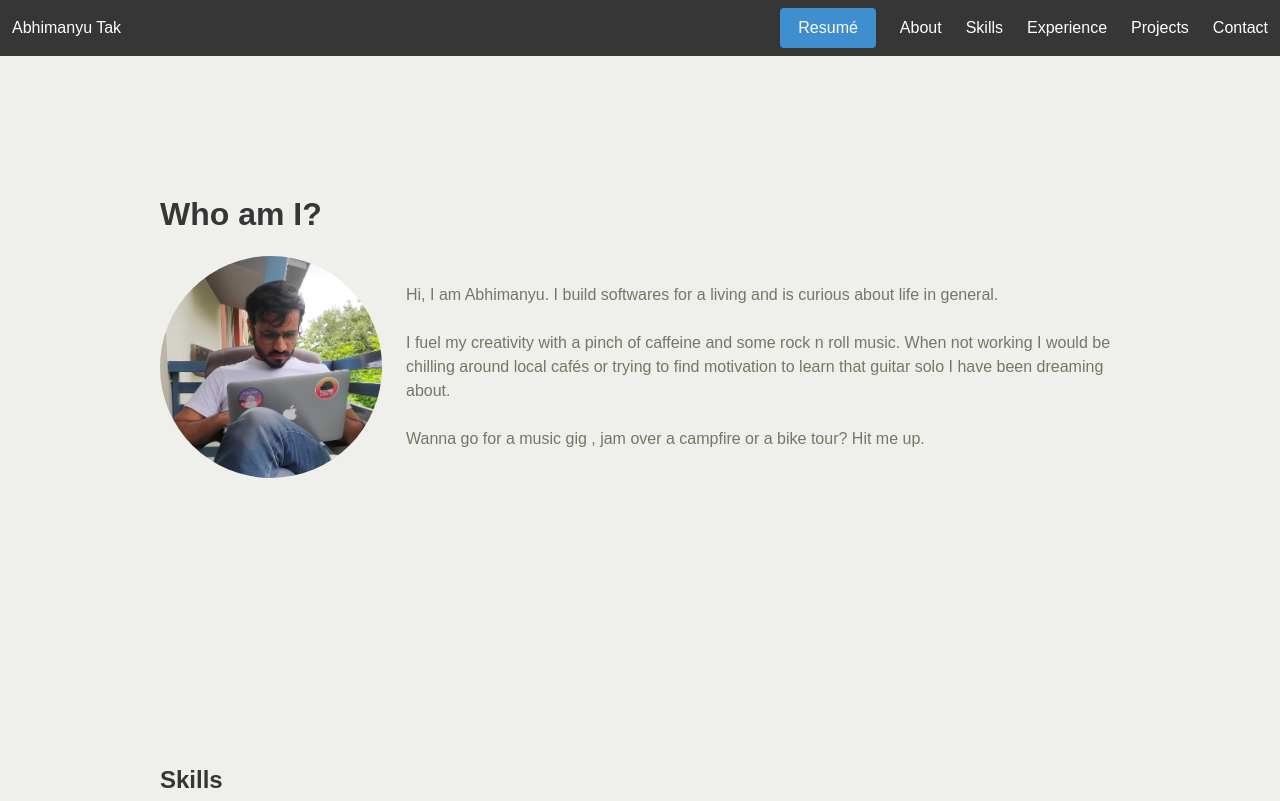
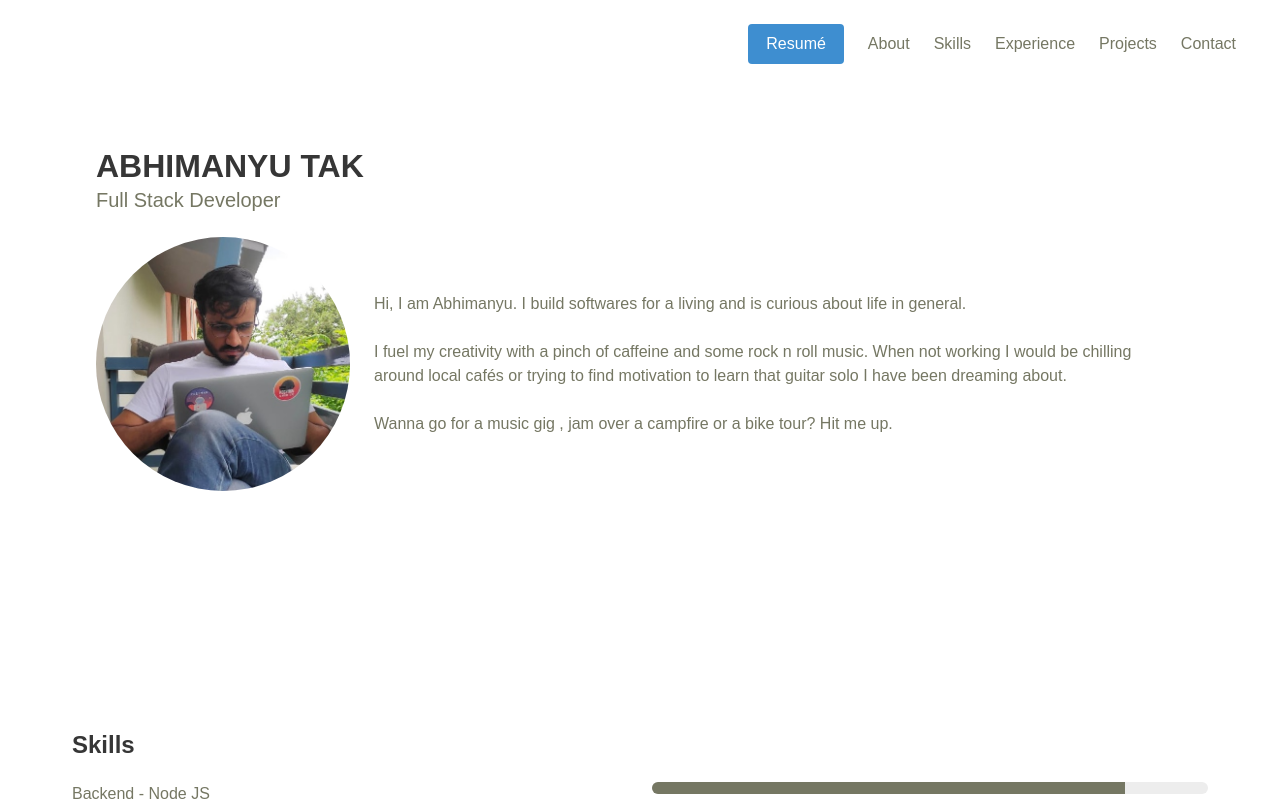
Before and after one commit to AbhimanyuTak/portfolio, a React (Create React App) app: page / in a window 1280 px wide. Shown: the top 801 px of the page. Built offline with nearby package versions, Linux system fonts and the light colour scheme.

Commit message:
Layout and theme changes

```diff
--- a/src/App.scss
+++ b/src/App.scss
@@ -17,11 +17,12 @@ $grey-light: $beige-light;
 $primary: $purple;
 // $link: $pink;
 $link: $brown;
-$widescreen-enabled: false;
+$widescreen-enabled: true;
 $fullhd-enabled: false;
 
 // Update some of Bulma's component variables
-$body-background-color: $beige-lighter;
+// $body-background-color: $beige-lighter;
+$body-background-color: #ffffff;
 $control-border-width: 2px;
 $input-border-color: transparent;
 $input-shadow: none;
@@ -51,26 +52,6 @@ $input-shadow: none;
 // Grid
 @import '../node_modules/bulma/sass/grid/columns.sass';
 
-// .App {
-//   text-align: center;
-// }
-
-// .App-logo {
-//   animation: App-logo-spin infinite 20s linear;
-//   height: 80px;
-// }
-
-// .App-header {
-//   background-color: #222;
-//   height: 150px;
-//   padding: 20px;
-//   color: white;
-// }
-
-// .App-intro {
-//   font-size: large;
-// }
-
 
 @keyframes App-logo-spin {
   from { transform: rotate(0deg); }
--- a/src/components/about.js
+++ b/src/components/about.js
@@ -6,12 +6,14 @@ import displayPicture from '../../public/mine.jpg'
 class About extends Component {
   render() {
     return (
-      <section className="section" >
       <div className="hero-body">
         <div className="container">
           <h1 className="title">
-              Who am I?
+            ABHIMANYU TAK
           </h1>
+          <h2 className="subtitle">
+            Full Stack Developer
+          </h2>
           <div className="columns is-vcentered">
             <div className="column is-one-quarter">
               <figure className="image is-1by1">
@@ -34,7 +36,6 @@ class About extends Component {
           </div>
         </div>
       </div>
-      </section>
     )
   }
 }
--- a/src/components/navbar.js
+++ b/src/components/navbar.js
@@ -16,11 +16,11 @@ class Navbar extends Component {
 
   render() {
     return (
-      <nav className="navbar is-fixed-top is-dark" role="navigation" aria-label="main navigation">
+      <nav className="navbar is-fixed-top is-transparent is-spaced" role="navigation" aria-label="main navigation">
         <div className="navbar-brand">
           <div className="navbar-item">
             {/* <img src="https://bulma.io/images/bulma-logo.png" width="112" height="28" /> */}
-            Abhimanyu Tak
+            {/* Abhimanyu Tak */}
           </div>
 
           <a role="button" className={"navbar-burger burger " + (this.state.active ? 'is-active': null)} aria-label="menu" onClick={this.toggleActiveClass} aria-expanded="false" data-target="navbarBasicExample">
```
Lines whose indentation alone changed are shown as unchanged.
